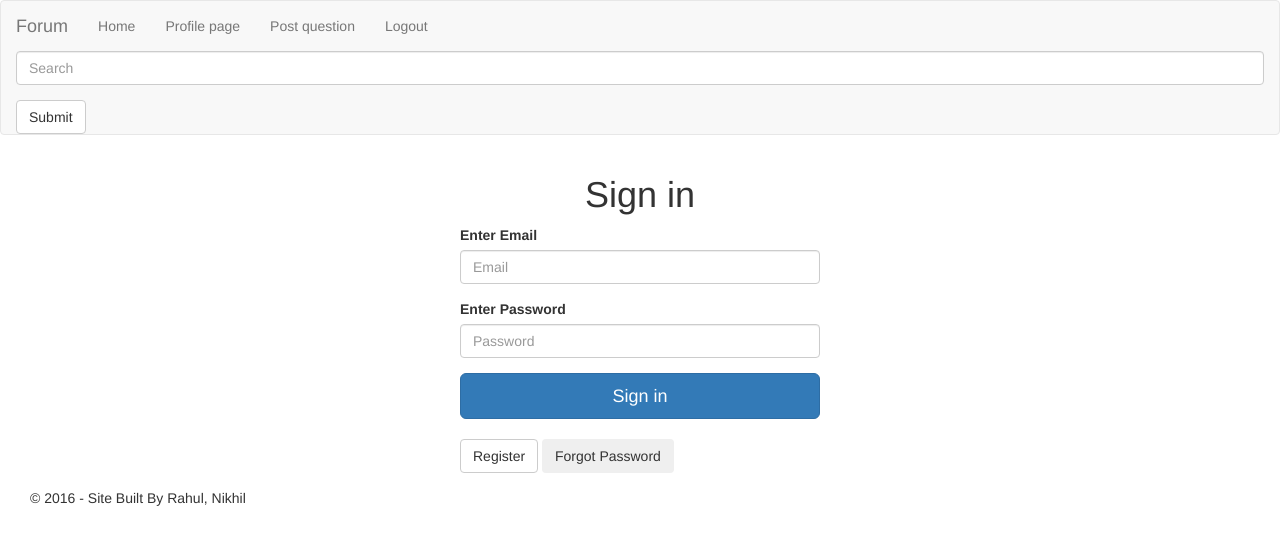
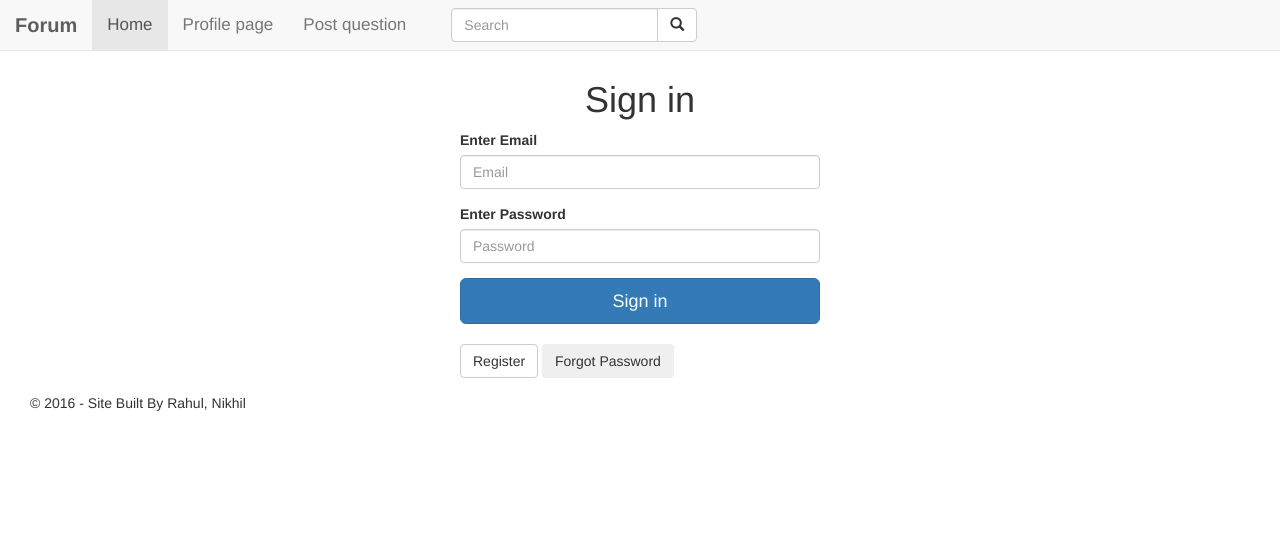
Before and after one commit to nickedes/QA-Forum, a CodeIgniter app: page /codeigniter/index.php/login in a window 1280 px wide. Shown: the top 545 px of the page. Run offline with CodeIgniter, Linux system fonts and the light colour scheme; data that the repository does not hold is empty; some libraries are stand-ins or nearby versions.

Commit message:
header fixed

```diff
--- a/application/controllers/Answer_controller.php
+++ b/application/controllers/Answer_controller.php
@@ -63,4 +63,5 @@ class Answer_controller extends CI_Controller
 		echo json_encode($response);
 	}
 }
+
 ?>
--- a/application/controllers/Follow_controller.php
+++ b/application/controllers/Follow_controller.php
@@ -1,7 +1,5 @@
 <?php
-	/**
-	*
-	*/
+
 	class Follow_controller extends CI_Controller
 	{
 
--- a/application/views/homeview.php
+++ b/application/views/homeview.php
@@ -1,5 +1,5 @@
 <div class="container">
-<h3>Welcome to the Forum <?php echo $this->session->userdata['name']; ?></h3>
+<h3>Welcome to the Forum,  <?php echo $this->session->userdata['name']; ?></h3>
 	<?php
 		$this->load->library('form_validation');
 		echo validation_errors();
--- a/application/views/templates/header.php
+++ b/application/views/templates/header.php
@@ -8,35 +8,53 @@
 
 </head>
 <body>
-<nav class="navbar navbar-default">
-  <div class="container-fluid">
+
+
+
+   <nav class="navbar navbar-default navbar-fixed-top" role="navigation">
+
 <!-- Brand and toggle get grouped for better mobile display -->
   <div class="navbar-header">
-      <button type="button" class="navbar-toggle collapsed" data-toggle="collapse" data-target="#bs-example-navbar-collapse-1" aria-expanded="false">
+    <button type="button" class="navbar-toggle" data-toggle="collapse" data-target="#bs-example-navbar-collapse-1">
       <span class="sr-only">Toggle navigation</span>
       <span class="icon-bar"></span>
       <span class="icon-bar"></span>
       <span class="icon-bar"></span>
     </button>
-      <a class="navbar-brand">Forum</a>
+    <a class="navbar-brand" style="font-size: 20px;" href="#"><b>Forum</b></a>
   </div>
 
   <!-- Collect the nav links, forms, and other content for toggling -->
   <div class="collapse navbar-collapse" id="bs-example-navbar-collapse-1">
     <ul class="nav navbar-nav">
-        <li><a href="<?php echo site_url();?>/home">Home</a></li>
-        <li><a href="<?php echo site_url();?>/profilepage/self">Profile page</a></li>
-        <li><a href="<?php echo site_url();?>/question">Post question</a></li>
-        <li><a href="<?php echo site_url();?>/logout">Logout</a></li>
+      <li  class="active"><a style="font-size: 17px;" href="<?php echo site_url();?>/home">Home</a></li>
+      <li><a style="font-size: 17px;" href="<?php echo site_url();?>/profilepage/self">Profile page</a></li>
+     <li><a style="font-size: 17px;" href="<?php echo site_url();?>/question">Post question</a></li>
+
     </ul>
+    <div class="col-sm-3 col-md-3">
+        <form method="GET" class="navbar-form" role="search" action="<?php echo site_url();?>/search_controller">
+        <div class="input-group">
+                     <input type="text" class="form-control"  name="search" placeholder="Search"  id="basics">
+            <div class="input-group-btn">
+                <button class="btn btn-default" type="submit"><i class="glyphicon glyphicon-search"></i></button>
             </div>
-      <div>
-     <form method="GET" action="<?php echo site_url();?>/search_controller">
-      <div class="form-group">
-          <input type="text" class="form-control"  id="basics" name="search" placeholder="Search">
         </div>
-        <button type="submit" class="btn btn-default">Submit</button>
         </form>
+    </div>
+    <?php
+      if(isset($this->session->userdata['user_id']))
+      {
+    ?>
+    <ul class="nav navbar-nav navbar-right" style="height:20px;">
+       <li><a href="<?php echo site_url();?>/logout"><button style="font-size: 15px; margin-top:-10px; margin-right:10px;" class="btn btn-danger">Logout
+       </button>
+       </a>
+       </li>
+    </ul>
+    <?php
+     }
+    ?>
   </div><!-- /.navbar-collapse -->
-  </div><!-- /.container-fluid -->
 </nav>
+<br><br><br>
```
Also changed, not shown: application/views/tag_details.php (+4 -3 lines). Lines whose indentation alone changed are shown as unchanged.
